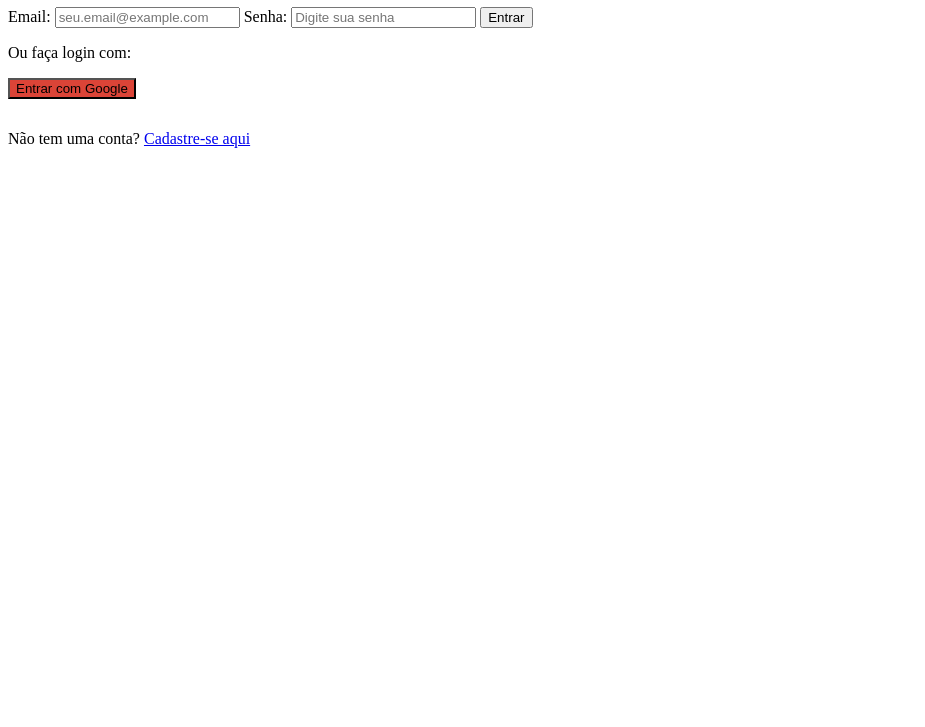
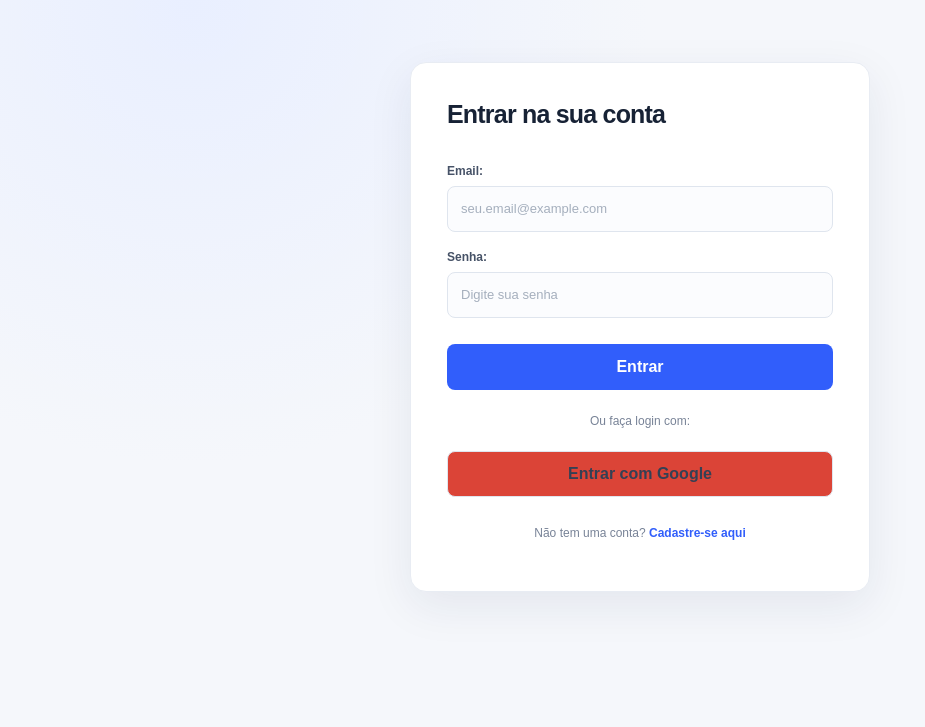
Before and after one commit to Davi-bit7041121/gerador-curriculo, a plain HTML site: page login.html in a window 1280 px wide. Shown: the part 73-800 px from the top of the page, without its empty margins (0-925 px from the left). Drawn offline with Linux system fonts and the light colour scheme.

Commit message:
Apply reviewed bug fixes and interface improvements

```diff
--- a/login.html
+++ b/login.html
@@ -5,9 +5,9 @@
   <meta charset="UTF-8" />
   <meta name="viewport" content="width=device-width, initial-scale=1.0"/>
   <title>Login - Gerador de Currículo com IA</title>
-  <link rel="stylesheet" href="stile.css">
+  <link rel="stylesheet" href="style.css">
 </head>
-<body>
+<body class="auth-page">
   <div class="container">
     <h1>Entrar na sua conta</h1>
 
```
